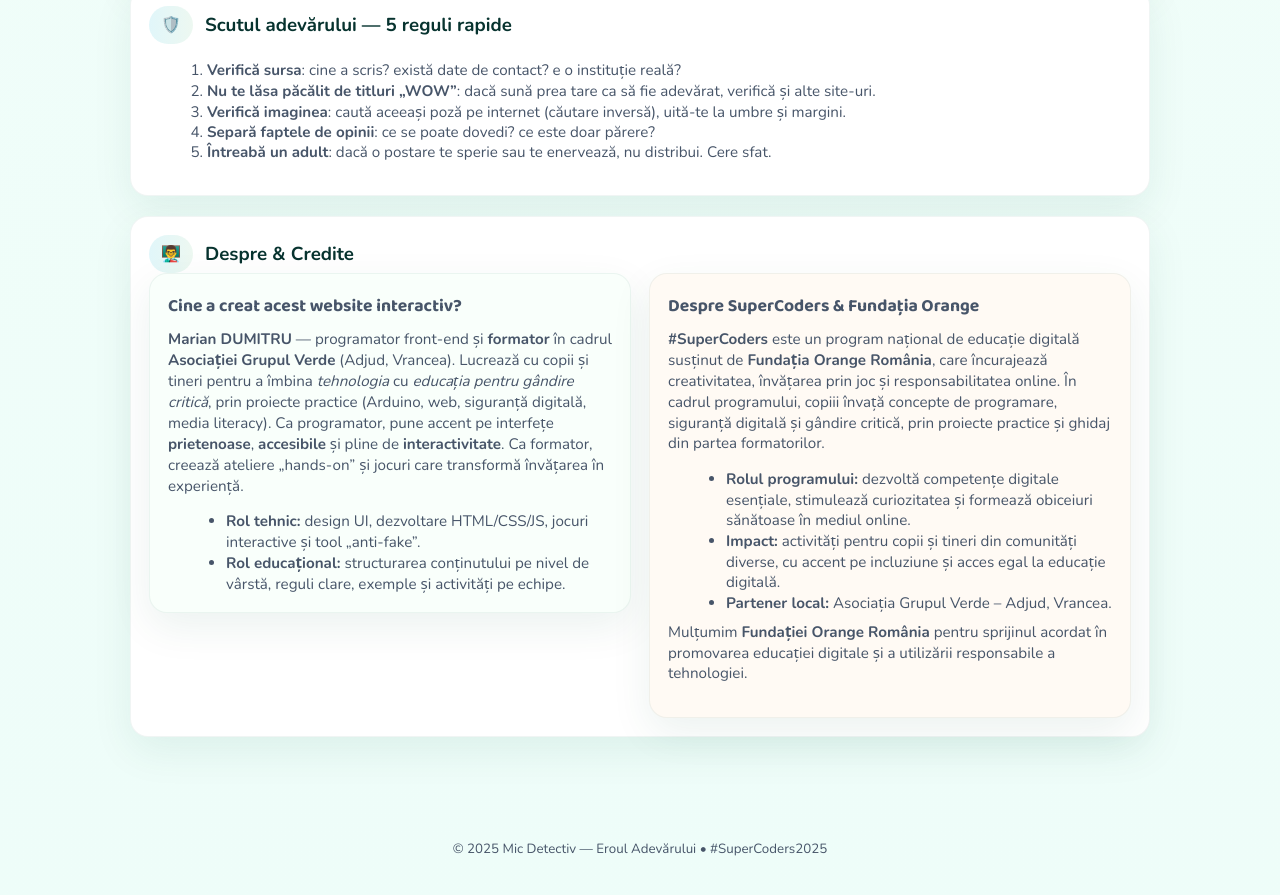
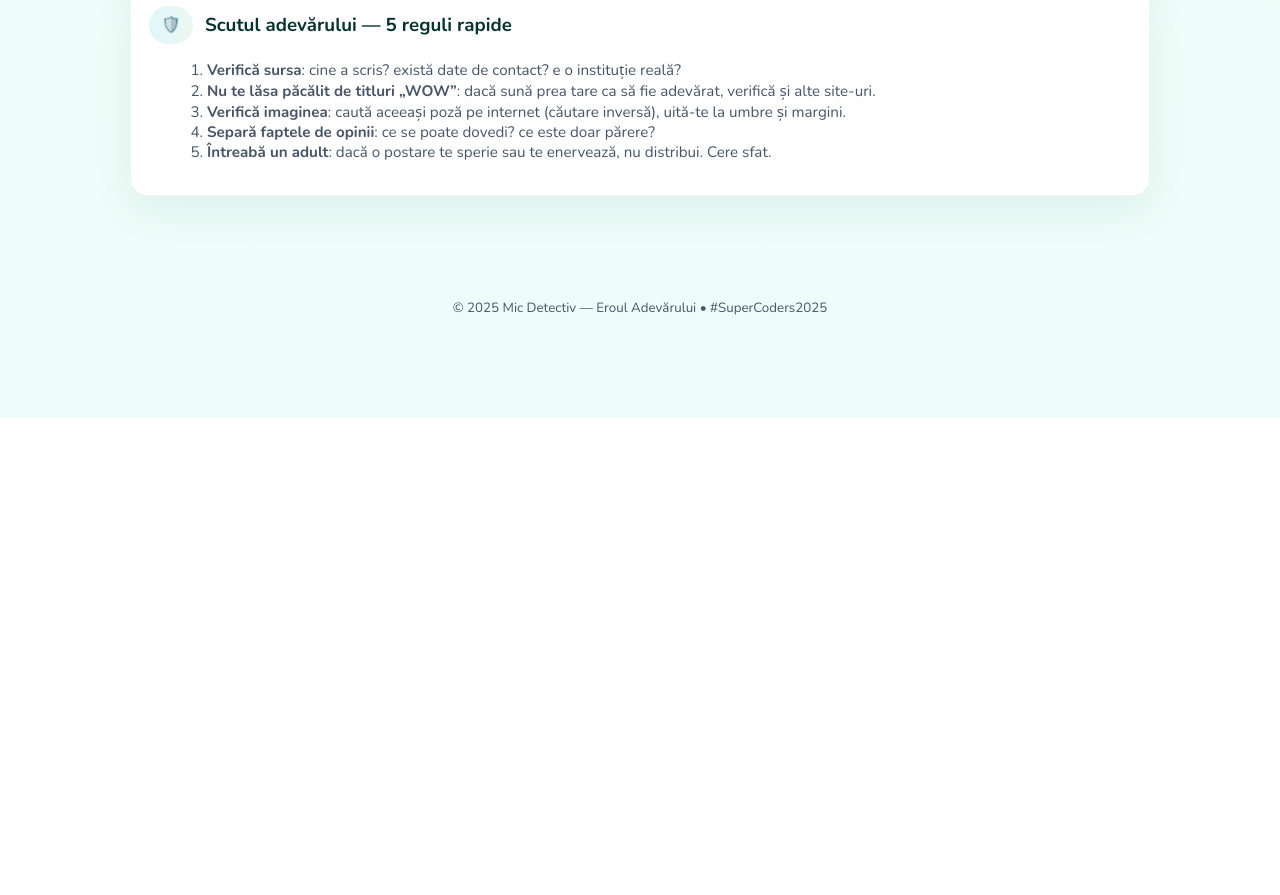
Before and after one commit to TheTechology/SuperCoders-Adjud, a plain HTML site: page index.html in a window 1280 px wide. Shown: the part 3753-4648 px from the top of the page. After the commit the page ends 4171 px from the top, so only its background shows below. Drawn offline with nearby package versions, Linux system fonts and the light colour scheme.

Commit message:
Update index.html

```diff
--- a/index.html
+++ b/index.html
@@ -60,6 +60,8 @@
   </header>
 
   <main class="container" id="games">
+    <!-- HERO: Despre & Credite (sus) -->
+
     <!-- Secțiune: Ce este FAPT și ce este OPINIE -->
     <section class="card" id="fapt-opinie">
       <div class="section-title"><span class="pill">📘</span><h3 style="margin:0">Fapt vs. Opinie — pe scurt și clar</h3></div>
@@ -194,29 +196,7 @@
     <!-- Tool intern: deja prezent -->
 
     <!-- Secțiune: Despre & Credite -->
-    <section class="card" id="credite" style="margin-top:20px">
-      <div class="section-title"><span class="pill">👨‍🏫</span><h3 style="margin:0">Despre & Credite</h3></div>
-      <div class="small" style="display:grid;grid-template-columns:1fr 1fr;gap:18px;align-items:start">
-        <div class="card" style="background:#f9fffb">
-          <h4 class="game-title" style="margin-top:0">Cine a creat acest website interactiv?</h4>
-          <p style="margin-top:6px"><strong>Marian DUMITRU</strong> — programator front‑end și <strong>formator</strong> în cadrul <strong>Asociației Grupul Verde</strong> (Adjud, Vrancea). Lucrează cu copii și tineri pentru a îmbina <em>tehnologia</em> cu <em>educația pentru gândire critică</em>, prin proiecte practice (Arduino, web, siguranță digitală, media literacy). Ca programator, pune accent pe interfețe <strong>prietenoase</strong>, <strong>accesibile</strong> și pline de <strong>interactivitate</strong>. Ca formator, creează ateliere „hands‑on” și jocuri care transformă învățarea în experiență.</p>
-          <ul style="margin:8px 0 0 18px">
-            <li><strong>Rol tehnic:</strong> design UI, dezvoltare HTML/CSS/JS, jocuri interactive și tool „anti‑fake”.</li>
-            <li><strong>Rol educațional:</strong> structurarea conținutului pe nivel de vârstă, reguli clare, exemple și activități pe echipe.</li>
-          </ul>
-        </div>
-        <div class="card" style="background:#fffaf4">
-          <h4 class="game-title" style="margin-top:0">Despre SuperCoders & Fundația Orange</h4>
-          <p style="margin-top:6px"><strong>#SuperCoders</strong> este un program național de educație digitală susținut de <strong>Fundația Orange România</strong>, care încurajează creativitatea, învățarea prin joc și responsabilitatea online. În cadrul programului, copiii învață concepte de programare, siguranță digitală și gândire critică, prin proiecte practice și ghidaj din partea formatorilor.</p>
-          <ul style="margin:8px 0 0 18px">
-            <li><strong>Rolul programului:</strong> dezvoltă competențe digitale esențiale, stimulează curiozitatea și formează obiceiuri sănătoase în mediul online.</li>
-            <li><strong>Impact:</strong> activități pentru copii și tineri din comunități diverse, cu accent pe incluziune și acces egal la educație digitală.</li>
-            <li><strong>Partener local:</strong> Asociația Grupul Verde – Adjud, Vrancea.</li>
-          </ul>
-          <p style="margin-top:8px">Mulțumim <strong>Fundației Orange România</strong> pentru sprijinul acordat în promovarea educației digitale și a utilizării responsabile a tehnologiei.</p>
-        </div>
-      </div>
-    </section>
+
 
   </main>
 
```
